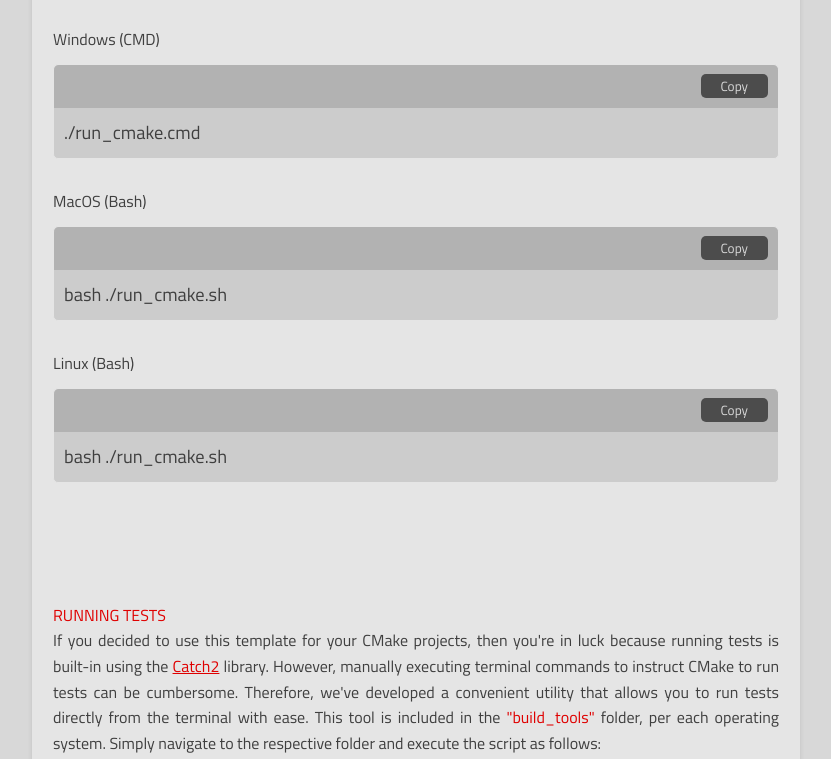
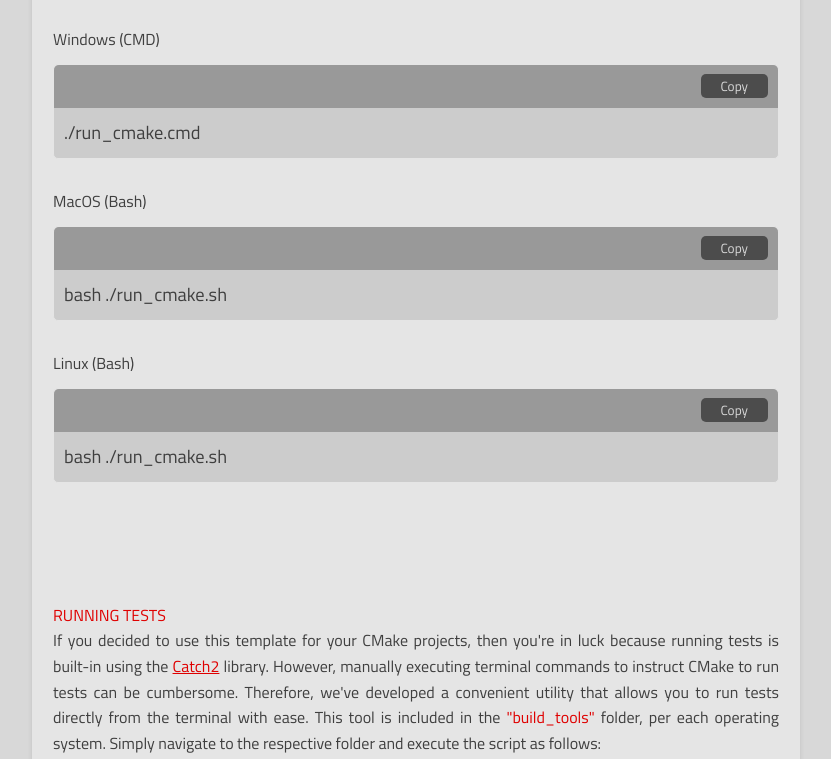
Before and after one commit to Saviz-Mohammadi/UFO_Coder, a plain HTML site: page html/CMake/CMake - 001.html in a window 1280 px wide. Shown: the part 2266-3025 px from the top of the page, without its empty margins (224-1055 px from the left). Drawn offline with Linux system fonts and the light colour scheme.

Commit message:
Adjusted theme

```diff
--- a/css/styles.css
+++ b/css/styles.css
@@ -148,8 +148,8 @@
 
     /* Tables which appear in the middle */
     --table-fg: var(--color-dark-4);
-    --table-bg: var(--color-light-3);
-    --table-bg-nth: var(--color-light-3);
+    --table-bg: var(--color-light-4);
+    --table-bg-nth: var(--color-light-4);
     --table-br: var(--color-light-5);
 
     /* Highlight text that is special */
@@ -165,7 +165,7 @@
     /* Code sections */
     --code-fg: var(--color-dark-4);
     --code-bg: var(--color-light-5);
-    --code-rb: var(--color-light-7);
+    --code-rb: var(--color-light-9);
     --code-br: var(--color-light-3);
 
     /* The footer */
@@ -219,8 +219,8 @@
 
     /* Tables which appear in the middle */
     --table-fg: var(--color-light-4);
-    --table-bg: var(--color-dark-3);
-    --table-bg-nth: var(--color-dark-3);
+    --table-bg: var(--color-dark-2);
+    --table-bg-nth: var(--color-dark-2);
     --table-br: var(--color-dark-5);
 
     /* Highlight text that is special */
@@ -235,9 +235,9 @@
 
     /* Code sections */
     --code-fg: var(--color-light-4);
-    --code-bg: var(--color-dark-4);
+    --code-bg: var(--color-dark-2);
     --code-rb: var(--color-dark-5);
-    --code-br: var(--color-dark-4);
+    --code-br: var(--color-dark-3);
 
     /* The footer */
     --footer-fg: var(--color-light-3);
```
